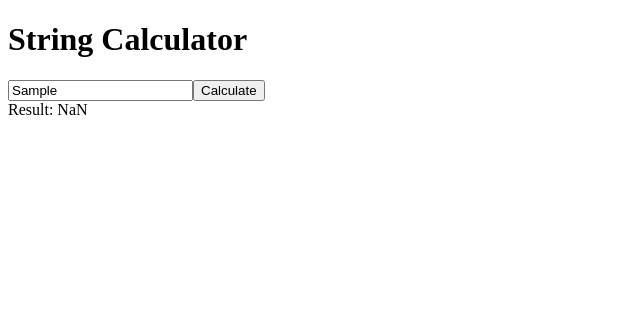
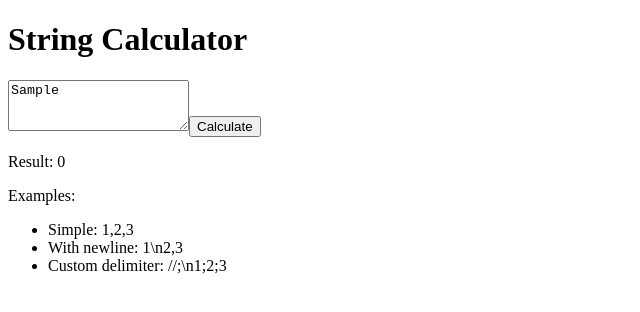
Before and after one commit to pragyasukrity007/string-calculator, a Next.js app in the folder calculator/: page / in a window 1280 px wide. Both pictures are taken after typing "Sample" into the empty fields and a click on the button "Calculate". Shown: the top 312 px of the page, without its empty margins (0-640 px from the left). Built offline with nearby package versions, Linux system fonts and the light colour scheme.

Commit message:
Refactor StringCalculator component and utils/stringCalculator.js to support custom delimiters, newline input, and improved error handling

```diff
--- a/calculator/src/components/StringCalculator.js
+++ b/calculator/src/components/StringCalculator.js
@@ -1,15 +1,16 @@
-'use client';
-import React, { useState } from 'react';
-import { add } from '../utils/stringCalculator';
+"use client";
+import React, { useState } from "react";
+import { add } from "@/utils/stringCalculator";
 
 export default function StringCalculator() {
-  const [numbers, setNumbers] = useState('');
+  const [input, setInput] = useState("");
   const [result, setResult] = useState(null);
   const [error, setError] = useState(null);
 
   const handleCalculate = () => {
     try {
-      const calculatedResult = add(numbers);
+      const normalizedInput = input.replace(/\\n/g, "\n");
+      const calculatedResult = add(normalizedInput);
       setResult(calculatedResult);
       setError(null);
     } catch (err) {
@@ -18,37 +19,69 @@ export default function StringCalculator() {
     }
   };
 
+  const handleInputChange = (e) => {
+    const newValue = e.target.value;
+    setInput(newValue);
+    setError(null);
+    setResult(null);
+  };
+
+  const handleKeyPress = (e) => {
+    if (e.key === "Enter" && !e.shiftKey) {
+      e.preventDefault();
+      handleCalculate();
+    }
+  };
+
   return (
-    <div className="min-h-screen flex items-center justify-center p-4">
-      <div className="calculator-container w-full sm:w-auto">
-        <h1 className="text-2xl sm:text-3xl font-bold mb-4 sm:mb-6 text-center text-calculator-text">
+    <div className="min-h-screen flex items-center justify-center bg-gray-100 p-4">
+      <div className="bg-white p-6 md:p-8 rounded-lg shadow-lg w-full max-w-md">
+        <h1 className="text-2xl font-bold mb-6 text-center text-gray-800">
           String Calculator
         </h1>
-        <input
-          type="text"
-          value={numbers}
-          onChange={(e) => setNumbers(e.target.value)}
-          placeholder="Enter numbers (e.g., 1,2,3)"
-          className="calculator-input mb-4"
+
+        <div className="space-y-4">
+          <textarea
+            value={input}
+            onChange={handleInputChange}
+            onKeyPress={handleKeyPress}
+            placeholder="Enter numbers (e.g. 1,2,3 or //;\n1;2)"
+            className="w-full px-3 py-2 border border-gray-300 rounded-md
+                     focus:outline-none focus:ring-2 focus:ring-blue-500
+                     focus:border-transparent resize-none"
+            rows={3}
           />
+
           <button
             onClick={handleCalculate}
-          className="calculator-button"
+            className="w-full bg-blue-500 text-white py-2 px-4 rounded-md
+                     hover:bg-blue-600 transition duration-300 ease-in-out
+                     focus:outline-none focus:ring-2 focus:ring-blue-500 focus:ring-offset-2"
           >
             Calculate
           </button>
+        </div>
 
         {result !== null && (
-          <div className="result-display">
-            Result: {result}
+          <div className="mt-4 p-3 bg-green-100 text-green-800 rounded-md">
+            <p className="text-center font-medium">Result: {result}</p>
           </div>
         )}
 
         {error && (
-          <div className="error-display">
-            {error}
+          <div className="mt-4 p-3 bg-red-100 text-red-800 rounded-md">
+            <p className="text-center font-medium">{error}</p>
           </div>
         )}
+
+        <div className="mt-6 text-sm text-gray-600">
+          <p className="font-medium mb-2">Examples:</p>
+          <ul className="space-y-1 list-disc pl-5">
+            <li>Simple: 1,2,3</li>
+            <li>With newline: 1\n2,3</li>
+            <li>Custom delimiter: //;\n1;2;3</li>
+          </ul>
+        </div>
       </div>
     </div>
   );
--- a/calculator/src/utils/stringCalculator.js
+++ b/calculator/src/utils/stringCalculator.js
@@ -1,18 +1,42 @@
 export function add(numbers) {
-  // Handle empty string
-  if (!numbers) return 0;
+  // Handle empty or null input
+  if (!numbers || numbers.trim() === "") return 0;
 
-  //Handle Single number support
-  // if (!numbers.includes(",")) return parseInt(numbers);
+  // Handle numbers with a given delimiter pattern
+  const processNumbers = (str, delimiterPattern) => {
+    return str
+      .split(delimiterPattern)
+      .map((num) => num.trim())
+      .filter((num) => num !== "")
+      .map((num) => {
+        const parsed = parseInt(num, 10);
+        if (isNaN(parsed)) return 0;
+        if (parsed < 0) {
+          throw new Error(`negative numbers not allowed: ${parsed}`);
+        }
+        return parsed;
+      })
+      .reduce((sum, num) => sum + num, 0);
+  };
 
-  //Handle Multiple numbers comma-separated
-  // return numbers.split(",").reduce((sum, num) => sum + parseInt(num), 0);
+  // Handle custom delimiter
+  if (numbers.startsWith("//")) {
+    const delimiterIndex = numbers.indexOf("\n");
+    if (delimiterIndex === -1 || delimiterIndex === numbers.length - 1) {
+      return 0; // Invalid format or no numbers after delimiter
+    }
 
-  // Replace newlines with commas
-  const normalizedNumbers = numbers.replace(/\n/g, ",");
+    const delimiter = numbers.substring(2, delimiterIndex);
+    const numbersSection = numbers.substring(delimiterIndex + 1);
 
-  return normalizedNumbers
-    .split(",")
-    .reduce((sum, num) => sum + parseInt(num), 0);
+    // Escape special regex characters in delimiter
+    const escapedDelimiter = delimiter.replace(/[.*+?^${}()|[\]\\]/g, "\\$&");
+    return processNumbers(
+      numbersSection,
+      new RegExp(`[,\\n${escapedDelimiter}]`)
+    );
+  }
 
+  // Handle default delimiters (comma and newline)
+  return processNumbers(numbers, /[,\n]/);
 }
```
Lines whose indentation alone changed are shown as unchanged.
